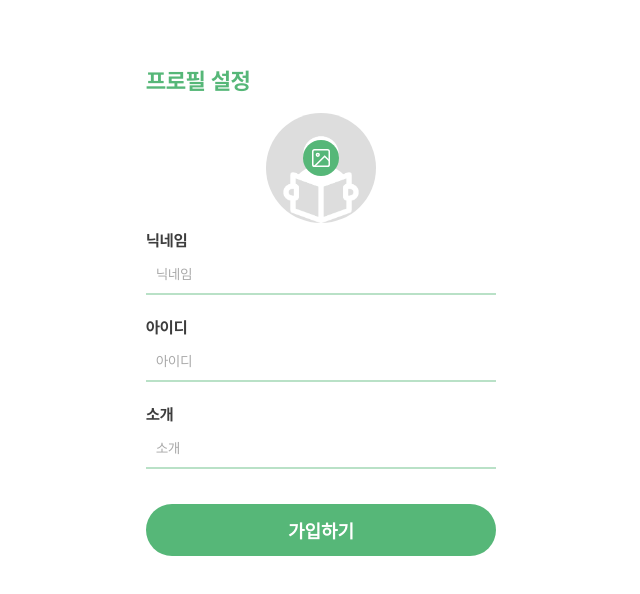
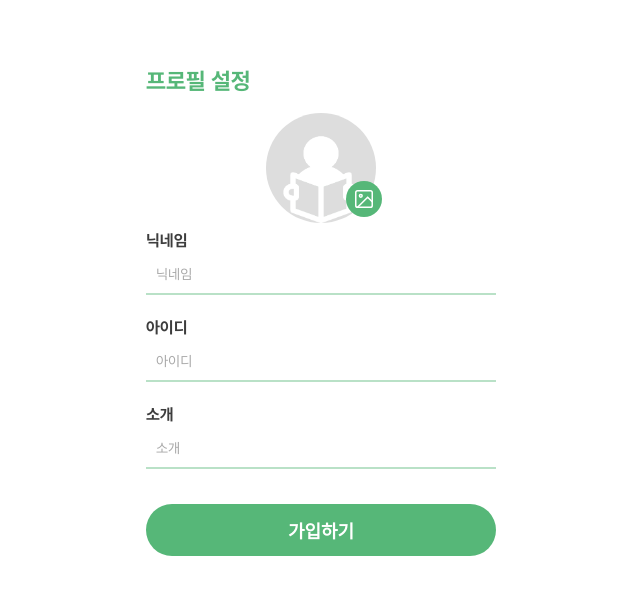
Before and after one commit to FRONTENDSCHOOL7/final-19-Talkhoogam, a React (Create React App) app: page /setprofile in a window 1280 px wide. Shown: the top 594 px of the page, without its empty margins (319-959 px from the left). Built offline with nearby package versions, Linux system fonts and the light colour scheme; what recoil-persist would draw is missing.

Commit message:
✨ feat: 프로필  사진 업로드 코드 추가, button 컴포넌트 수정

```diff
--- a/src/components/common/button/Button.jsx
+++ b/src/components/common/button/Button.jsx
@@ -1,10 +1,12 @@
 import React from "react";
 import styled from "styled-components";
 
-export default function Button({ children, ...props }) {
+export default function Button({ children, onClick, ...props }) {
   return (
     <div>
-      <Btn {...props}>{children}</Btn>
+      <Btn onClick={onClick} {...props}>
+        {children}
+      </Btn>
     </div>
   );
 }
--- a/src/pages/SetProfile.jsx
+++ b/src/pages/SetProfile.jsx
@@ -1,4 +1,4 @@
-import React from "react";
+import React, { useRef, useState } from "react";
 import {
   ImgLabel,
   ImgUploader,
@@ -17,13 +17,27 @@ import {
 } from "../styles/JoinStyled";
 
 export default function SetProfile() {
+  const [Image, setImage] = useState(null);
+  const InputFile = useRef(null);
+
+  const UploadImage = (e) => {
+    e.target.files[0]
+      ? setImage(URL.createObjectURL(e.target.files[0]))
+      : setImage({ profile });
+  };
+
   return (
     <PageArticle>
       <PageTitle>프로필 설정</PageTitle>
       <ImgWrapper>
-        <ProfileImg src={profile} />
+        <ProfileImg src={Image || profile} />
         <ImgLabel htmlFor="img-file" />
-        <ImgUploader type="file" id="img-file" />
+        <ImgUploader
+          type="file"
+          id="img-file"
+          onChange={UploadImage}
+          ref={InputFile}
+        />
       </ImgWrapper>
 
       <SetProfileForm>
--- a/src/styles/SetProfileStyled.js
+++ b/src/styles/SetProfileStyled.js
@@ -8,6 +8,7 @@ export const PageTitle = styled(Title)`
 
 export const ImgWrapper = styled.div`
   display: flex;
+  position: relative;
 `;
 
 export const ProfileImg = styled.img`
@@ -16,13 +17,11 @@ export const ProfileImg = styled.img`
   border-radius: 50%;
   display: block;
   margin: 0 auto;
-  position: relative;
 `;
 
 export const ImgLabel = styled.label`
   width: 36px;
   height: 36px;
-  padding: 5px;
   margin: 0 auto;
   cursor: pointer;
 
@@ -30,11 +29,9 @@ export const ImgLabel = styled.label`
   background-size: 36px 36px;
   background-repeat: no-repeat;
   background-position: center center;
-  margin: 0 auto;
   position: absolute;
-  top: 14%;
-  left: 50%;
-  transform: translate(-50%, 50%);
+  top: 62%;
+  left: 57%;
 `;
 
 export const ImgUploader = styled.input`
```
